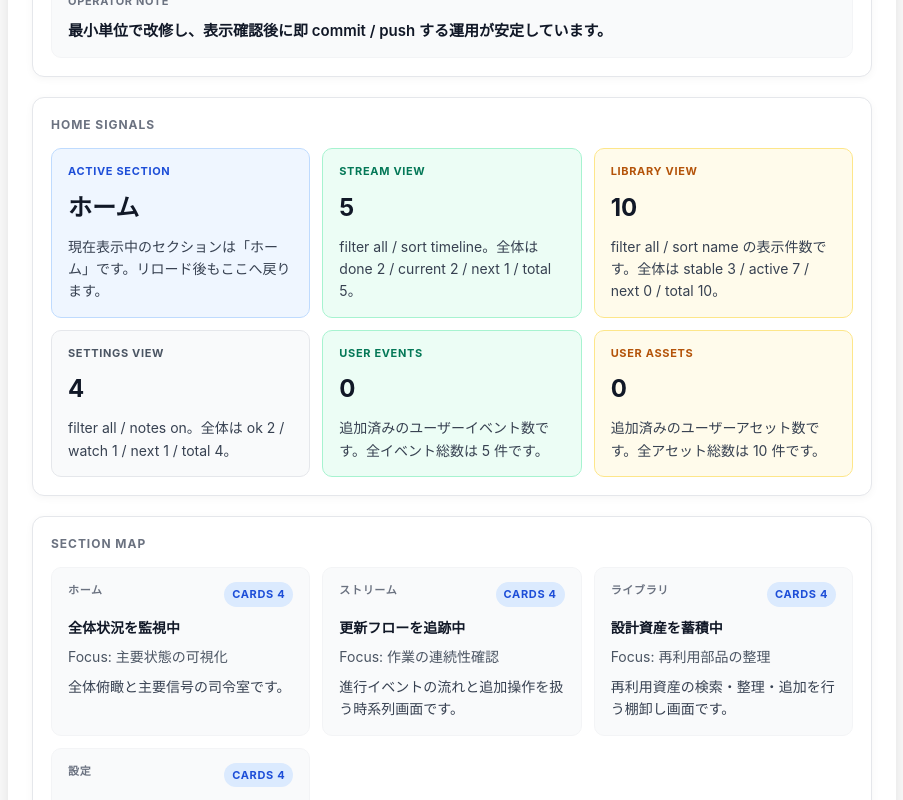
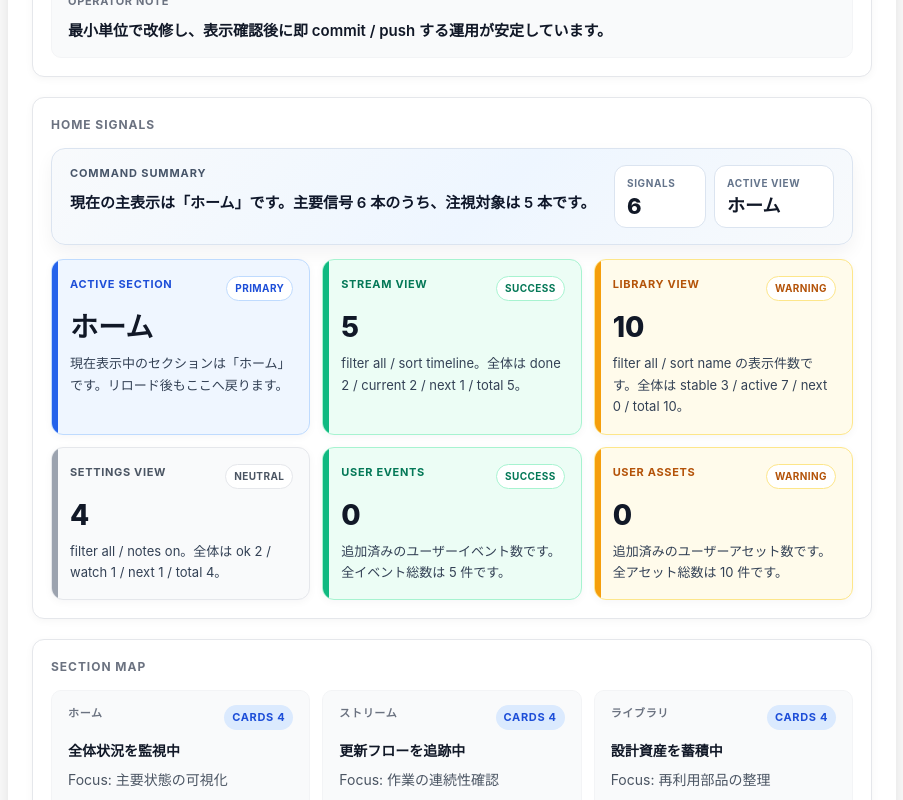
Before and after one commit to wwm001/deepstream, a React (Vite) app: page / in a window 1280 px wide. Shown: the part 723-1523 px from the top of the page, without its empty margins (320-1223 px from the left). Built offline with nearby package versions, Linux system fonts and the light colour scheme.

Commit message:
Strengthen home signal presentation

```diff
--- a/src/components/HomeOverviewPanel.tsx
+++ b/src/components/HomeOverviewPanel.tsx
@@ -1,6 +1,5 @@
 import type { HomeSignal } from "../dashboardData/types";
 import DashboardPanel from "./DashboardPanel";
-import DashboardTile from "./DashboardTile";
 
 type HomeOverviewPanelProps = {
   items: HomeSignal[];
@@ -8,37 +7,187 @@ type HomeOverviewPanelProps = {
 
 const toneStyles: Record<
   HomeSignal["tone"],
-  { color: string; background: string; border: string }
+  {
+    color: string;
+    background: string;
+    border: string;
+    accent: string;
+  }
 > = {
   primary: {
     color: "#1d4ed8",
     background: "#eff6ff",
     border: "#bfdbfe",
+    accent: "#2563eb",
   },
   success: {
     color: "#047857",
     background: "#ecfdf5",
     border: "#a7f3d0",
+    accent: "#10b981",
   },
   warning: {
     color: "#b45309",
     background: "#fffbeb",
     border: "#fde68a",
+    accent: "#f59e0b",
   },
   neutral: {
     color: "#4b5563",
     background: "#f9fafb",
     border: "#e5e7eb",
+    accent: "#9ca3af",
   },
 };
 
 function HomeOverviewPanel({ items }: HomeOverviewPanelProps) {
+  const activeSectionSignal =
+    items.find((item) => item.label === "Active Section") ?? null;
+
+  const highlightedSignalCount = items.filter(
+    (item) => item.tone !== "neutral"
+  ).length;
+
+  const summaryText = activeSectionSignal
+    ? `現在の主表示は「${activeSectionSignal.value}」です。主要信号 ${items.length} 本のうち、注視対象は ${highlightedSignalCount} 本です。`
+    : `主要信号 ${items.length} 本を司令室パネルに集約しています。`;
+
   return (
     <DashboardPanel title="Home Signals">
       <div
         style={{
           display: "grid",
-          gridTemplateColumns: "repeat(auto-fit, minmax(220px, 1fr))",
+          gap: "14px",
+        }}
+      >
+        <section
+          style={{
+            padding: "16px 18px",
+            borderRadius: "14px",
+            border: "1px solid #dbe4f0",
+            background:
+              "linear-gradient(135deg, #f8fafc 0%, #eef6ff 55%, #f8fafc 100%)",
+            boxShadow: "0 8px 18px rgba(15, 23, 42, 0.05)",
+          }}
+        >
+          <div
+            style={{
+              display: "flex",
+              justifyContent: "space-between",
+              alignItems: "flex-start",
+              gap: "16px",
+              flexWrap: "wrap",
+            }}
+          >
+            <div>
+              <p
+                style={{
+                  margin: "0 0 8px 0",
+                  fontSize: "11px",
+                  fontWeight: 700,
+                  letterSpacing: "0.08em",
+                  textTransform: "uppercase",
+                  color: "#475569",
+                }}
+              >
+                Command Summary
+              </p>
+
+              <p
+                style={{
+                  margin: 0,
+                  fontSize: "15px",
+                  lineHeight: 1.7,
+                  color: "#0f172a",
+                  fontWeight: 600,
+                }}
+              >
+                {summaryText}
+              </p>
+            </div>
+
+            <div
+              style={{
+                display: "flex",
+                gap: "8px",
+                flexWrap: "wrap",
+              }}
+            >
+              <div
+                style={{
+                  minWidth: "92px",
+                  padding: "10px 12px",
+                  borderRadius: "12px",
+                  background: "#ffffff",
+                  border: "1px solid #dbe4f0",
+                }}
+              >
+                <p
+                  style={{
+                    margin: "0 0 4px 0",
+                    fontSize: "10px",
+                    fontWeight: 700,
+                    letterSpacing: "0.06em",
+                    textTransform: "uppercase",
+                    color: "#64748b",
+                  }}
+                >
+                  Signals
+                </p>
+                <p
+                  style={{
+                    margin: 0,
+                    fontSize: "22px",
+                    fontWeight: 800,
+                    color: "#111827",
+                    lineHeight: 1,
+                  }}
+                >
+                  {items.length}
+                </p>
+              </div>
+
+              <div
+                style={{
+                  minWidth: "120px",
+                  padding: "10px 12px",
+                  borderRadius: "12px",
+                  background: "#ffffff",
+                  border: "1px solid #dbe4f0",
+                }}
+              >
+                <p
+                  style={{
+                    margin: "0 0 4px 0",
+                    fontSize: "10px",
+                    fontWeight: 700,
+                    letterSpacing: "0.06em",
+                    textTransform: "uppercase",
+                    color: "#64748b",
+                  }}
+                >
+                  Active View
+                </p>
+                <p
+                  style={{
+                    margin: 0,
+                    fontSize: "18px",
+                    fontWeight: 800,
+                    color: "#111827",
+                    lineHeight: 1.2,
+                  }}
+                >
+                  {activeSectionSignal?.value ?? "Unknown"}
+                </p>
+              </div>
+            </div>
+          </div>
+        </section>
+
+        <div
+          style={{
+            display: "grid",
+            gridTemplateColumns: "repeat(auto-fit, minmax(240px, 1fr))",
             gap: "12px",
           }}
         >
@@ -46,18 +195,76 @@ function HomeOverviewPanel({ items }: HomeOverviewPanelProps) {
             const toneStyle = toneStyles[item.tone];
 
             return (
-            <DashboardTile
+              <article
                 key={item.label}
-              title={item.label}
-              background={toneStyle.background}
-              borderColor={toneStyle.border}
-              titleColor={toneStyle.color}
+                style={{
+                  position: "relative",
+                  overflow: "hidden",
+                  padding: "16px 16px 16px 18px",
+                  borderRadius: "12px",
+                  background: toneStyle.background,
+                  border: `1px solid ${toneStyle.border}`,
+                  boxShadow: "0 2px 8px rgba(15, 23, 42, 0.04)",
+                }}
+              >
+                <span
+                  aria-hidden="true"
+                  style={{
+                    position: "absolute",
+                    inset: "0 auto 0 0",
+                    width: "6px",
+                    background: toneStyle.accent,
+                  }}
+                />
+
+                <div
+                  style={{
+                    display: "flex",
+                    justifyContent: "space-between",
+                    alignItems: "flex-start",
+                    gap: "12px",
+                  }}
                 >
                   <p
                     style={{
                       margin: 0,
-                  fontSize: "24px",
+                      fontSize: "11px",
                       fontWeight: 700,
+                      letterSpacing: "0.06em",
+                      textTransform: "uppercase",
+                      color: toneStyle.color,
+                    }}
+                  >
+                    {item.label}
+                  </p>
+
+                  <span
+                    style={{
+                      display: "inline-flex",
+                      alignItems: "center",
+                      justifyContent: "center",
+                      minWidth: "58px",
+                      padding: "4px 8px",
+                      borderRadius: "999px",
+                      background: "#ffffff",
+                      border: `1px solid ${toneStyle.border}`,
+                      fontSize: "10px",
+                      fontWeight: 700,
+                      letterSpacing: "0.04em",
+                      textTransform: "uppercase",
+                      color: toneStyle.color,
+                    }}
+                  >
+                    {item.tone}
+                  </span>
+                </div>
+
+                <p
+                  style={{
+                    margin: "12px 0 0 0",
+                    fontSize: "28px",
+                    fontWeight: 800,
+                    lineHeight: 1,
                     color: "#111827",
                   }}
                 >
@@ -66,17 +273,18 @@ function HomeOverviewPanel({ items }: HomeOverviewPanelProps) {
 
                 <p
                   style={{
-                  margin: "10px 0 0 0",
-                  color: "#374151",
-                  lineHeight: 1.6,
-                  fontSize: "14px",
+                    margin: "12px 0 0 0",
+                    color: "#334155",
+                    lineHeight: 1.65,
+                    fontSize: "13px",
                   }}
                 >
                   {item.note}
                 </p>
-            </DashboardTile>
+              </article>
             );
           })}
+        </div>
       </div>
     </DashboardPanel>
   );
```
Lines whose indentation alone changed are shown as unchanged.
